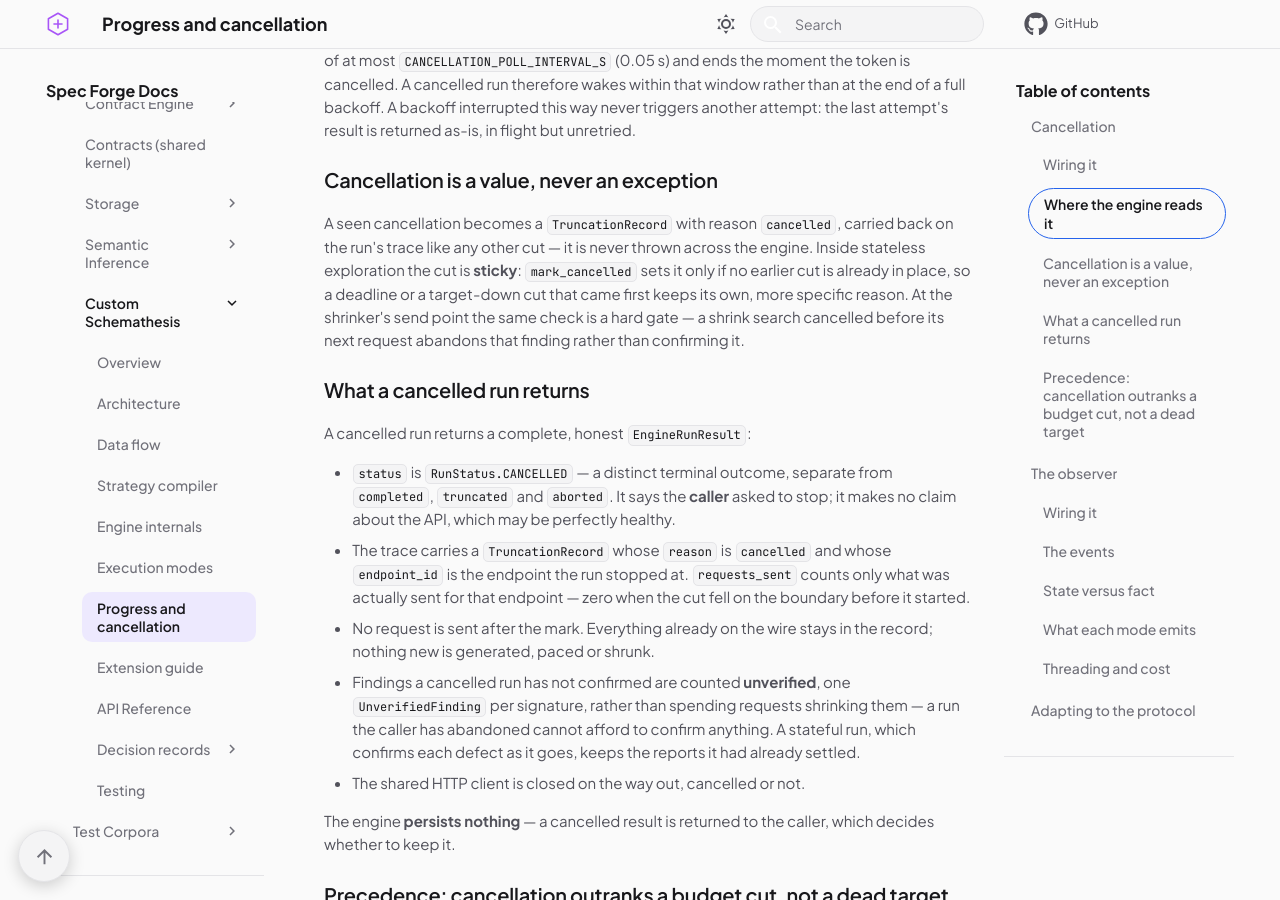
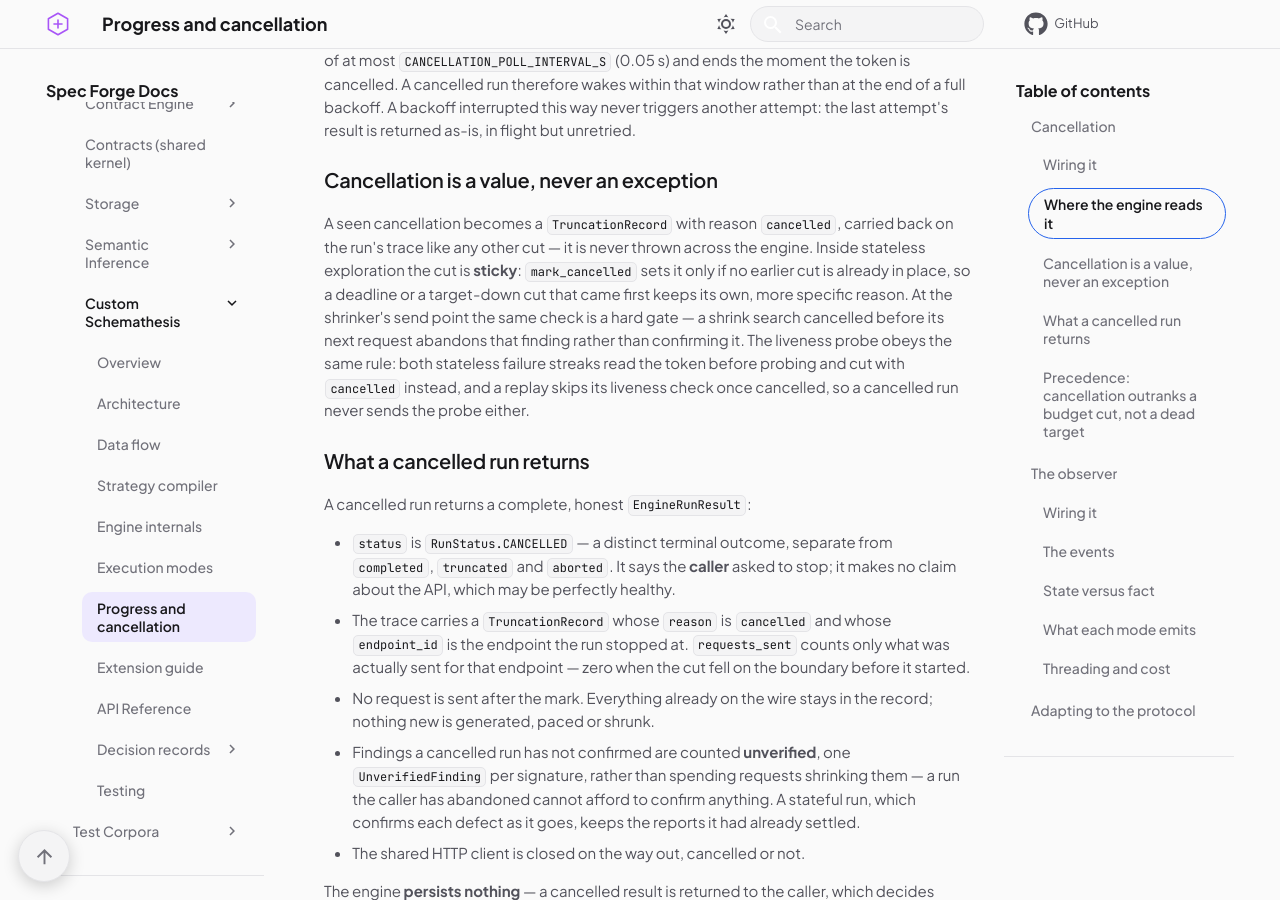
Before and after one commit to Spec-Forge-Testing/specforge-docs, an MkDocs documentation site: the page built from docs/modules/custom-schemathesis/progress-and-cancellation.md, in a window 1280 px wide and 900 px high, scrolled down 1555 px. Built offline with MkDocs 1.6.1 and Material for MkDocs 9.7.7, drawn with Linux system fonts in a browser that asks for light colours; comment, search, counter and statistics services are not loaded; some of the changed text lies outside the part shown.

Commit message:
docs(engine): a cancelled run never probes the target, and shrinking keeps ticking

```diff
--- a/docs/modules/custom-schemathesis/progress-and-cancellation.md
+++ b/docs/modules/custom-schemathesis/progress-and-cancellation.md
@@ -72,7 +72,10 @@ Inside stateless exploration the cut is **sticky**: `mark_cancelled` sets it onl
 if no earlier cut is already in place, so a deadline or a target-down cut that came
 first keeps its own, more specific reason. At the shrinker's send point the same
 check is a hard gate — a shrink search cancelled before its next request abandons
-that finding rather than confirming it.
+that finding rather than confirming it. The liveness probe obeys the same rule:
+both stateless failure streaks read the token before probing and cut with
+`cancelled` instead, and a replay skips its liveness check once cancelled, so a
+cancelled run never sends the probe either.
 
 ### What a cancelled run returns
 
@@ -202,10 +205,11 @@ serial, so the observer is called from one thread and needs no locking of its ow
 
 There is deliberately **never one event per HTTP request**: a batch of concurrent
 requests folds into a single `tick`, and at thousands of requests a second a
-per-request event would carry nothing the counter does not already hold. The one
-per-request emission is replay's `tick`, one per replayed request — and even that
-is throttled by `MIN_TICK_INTERVAL_S`, so a fast replay does not flood the
-listener.
+per-request event would carry nothing the counter does not already hold. The
+stateless runner also ticks once per shrink attempt, so the counter keeps moving
+while findings are being minimised. The one per-request emission is replay's
+`tick`, one per replayed request — and even that is throttled by
+`MIN_TICK_INTERVAL_S`, so a fast replay does not flood the listener.
 
 An observer's `on_event` runs inline in the run: it should be cheap and must not
 raise. Anything expensive — rendering, disk, network — belongs on the listener's
```
